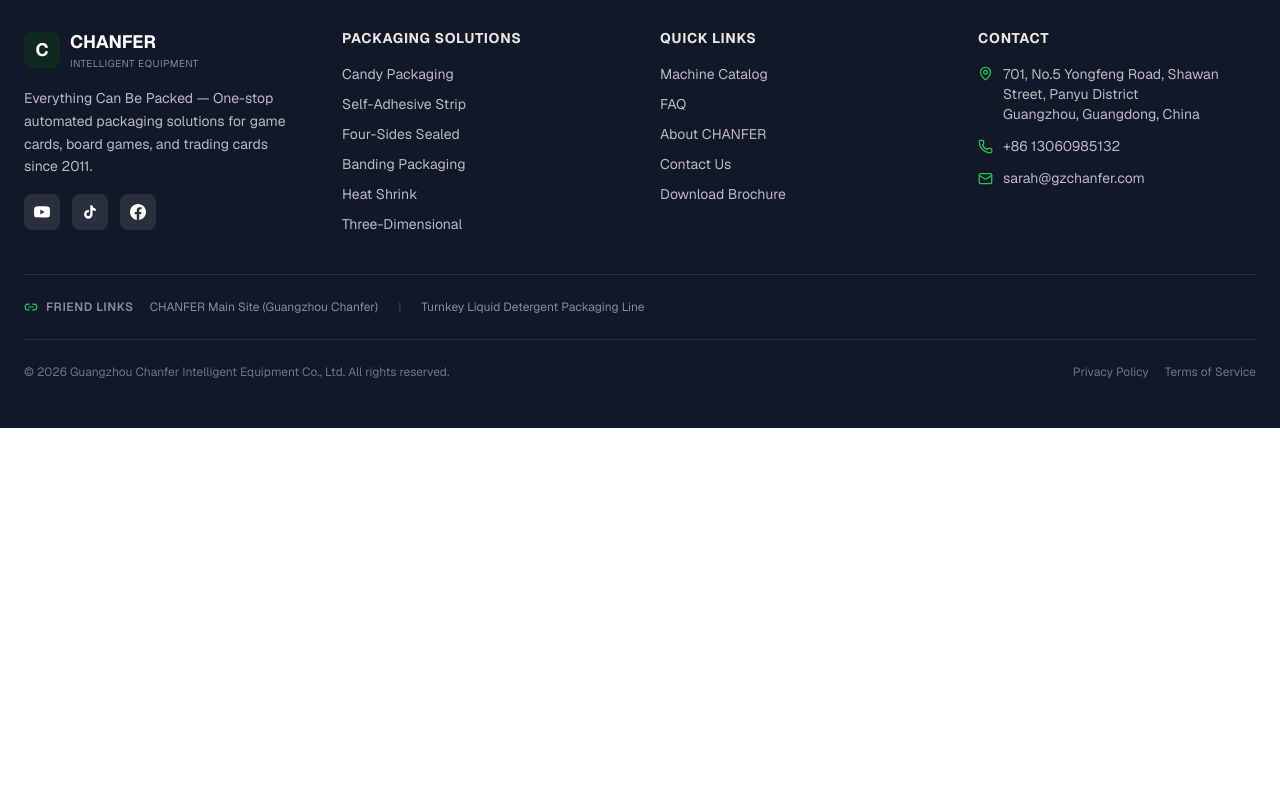
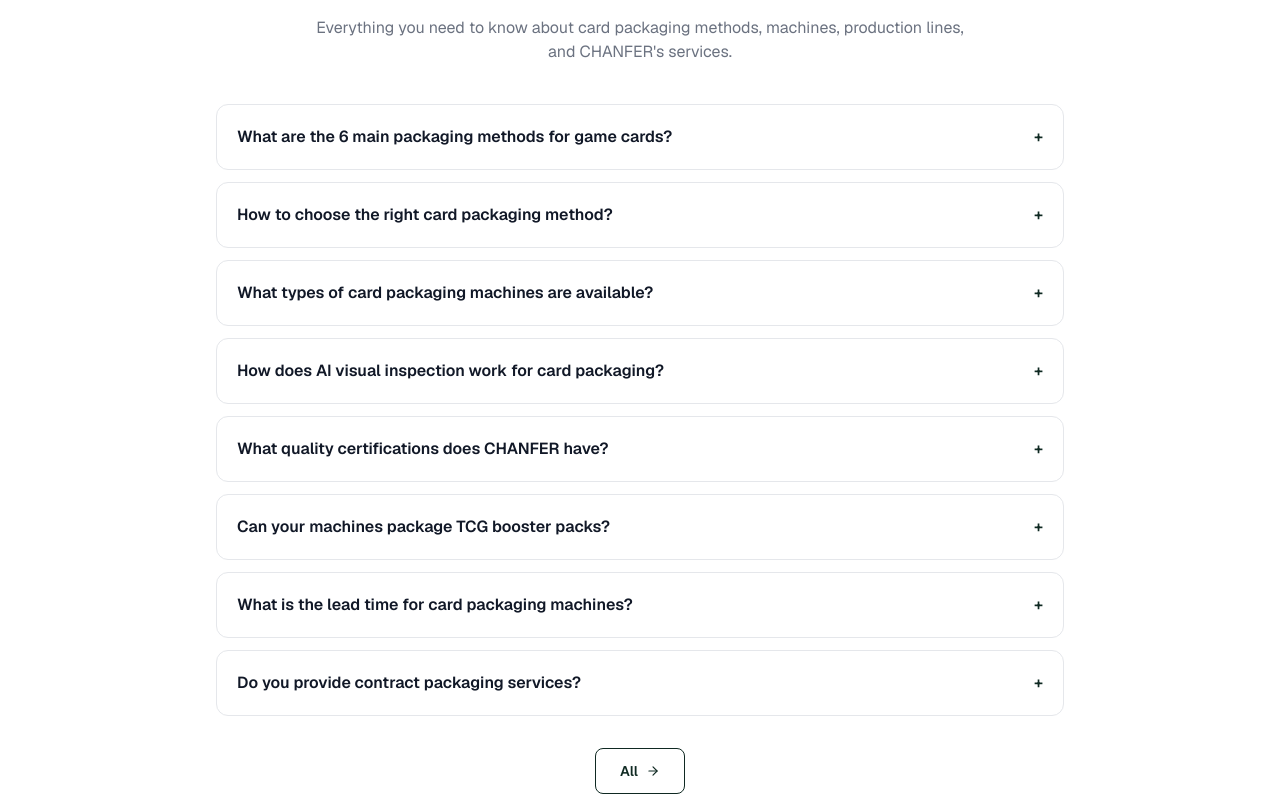
Before and after one commit to sarahqi520/chanfercard, a Next.js app: page /en in a window 1280 px wide. Shown: the part 4526-5322 px from the top of the page. Before the commit the page ends 4954 px from the top, so only its background shows below. Built offline with nearby package versions, Linux system fonts and the light colour scheme.

Commit message:
SEO/GEO: add visible featured FAQ section to homepage (8 curated Q&A reused from dictionary across 9 locales); additive only

```diff
--- a/app/[lang]/page.tsx
+++ b/app/[lang]/page.tsx
@@ -64,6 +64,21 @@ export default async function HomePage({ params }: { params: Promise<{ lang: str
   const compChanfer = smartComparison.chanfer as Record<string, string>;
   const certsDict = dict.certifications as Record<string, string>;
   const timelineDict = dict.timeline as Record<string, string>;
+  // Home-page FAQ: reuse the 35 verified Q&A already in the dictionary (all 9 locales).
+  const faqPageDict = dict.faqPage as {
+    hero: Record<string, string>;
+    categories: { id: string; title: string; items: { question: string; answer: string }[] }[];
+  };
+  const featuredFaqs: { question: string; answer: string }[] = [
+    faqPageDict.categories[0]?.items[0], // 6 packaging methods
+    faqPageDict.categories[0]?.items[1], // how to choose a method
+    faqPageDict.categories[1]?.items[0], // machine types
+    faqPageDict.categories[3]?.items[0], // AI visual inspection
+    faqPageDict.categories[3]?.items[2], // quality certifications
+    faqPageDict.categories[4]?.items[1], // TCG booster packs
+    faqPageDict.categories[5]?.items[2], // lead time
+    faqPageDict.categories[5]?.items[5], // contract packaging
+  ].filter((x): x is { question: string; answer: string } => Boolean(x?.question));
   const certList = locale === "zh" ? companyInfo.certificationsZh : companyInfo.certifications;
 
   // Localize packaging solutions for homepage cards
@@ -488,6 +503,44 @@ export default async function HomePage({ params }: { params: Promise<{ lang: str
             </div>
           </div>
         </section>
+
+        {/* FAQ — visible Q&A (matches the structured 35 Q&A already in JSON-LD) */}
+        <section className="py-16 md:py-24">
+          <div className="max-w-4xl mx-auto px-4 md:px-6">
+            <div className="text-center mb-10">
+              <h2 className="text-3xl md:text-4xl font-bold">
+                {faqPageDict.hero.title}
+              </h2>
+              <p className="mt-4 text-muted-foreground max-w-2xl mx-auto">
+                {faqPageDict.hero.description}
+              </p>
+            </div>
+            <div className="space-y-3">
+              {featuredFaqs.map((item, i) => (
+                <details
+                  key={i}
+                  className="group border border-border rounded-xl bg-card p-5 open:border-primary transition-colors"
+                >
+                  <summary className="font-semibold cursor-pointer list-none flex items-start justify-between gap-4">
+                    <span>{item.question}</span>
+                    <span className="text-primary shrink-0 group-open:rotate-45 transition-transform">+</span>
+                  </summary>
+                  <p className="mt-3 text-sm text-muted-foreground leading-relaxed">
+                    {item.answer}
+                  </p>
+                </details>
+              ))}
+            </div>
+            <div className="mt-8 text-center">
+              <Link
+                href={`/${locale}/faq`}
+                className="inline-flex items-center gap-2 px-6 py-3 border border-primary text-primary font-semibold rounded-lg hover:bg-primary hover:text-white transition-colors text-sm"
+              >
+                {faqPageDict.hero.allCategories} <ArrowRight size={14} />
+              </Link>
+            </div>
+          </div>
+        </section>
       </main>
 
       <Footer dict={dict} locale={locale} />
```
